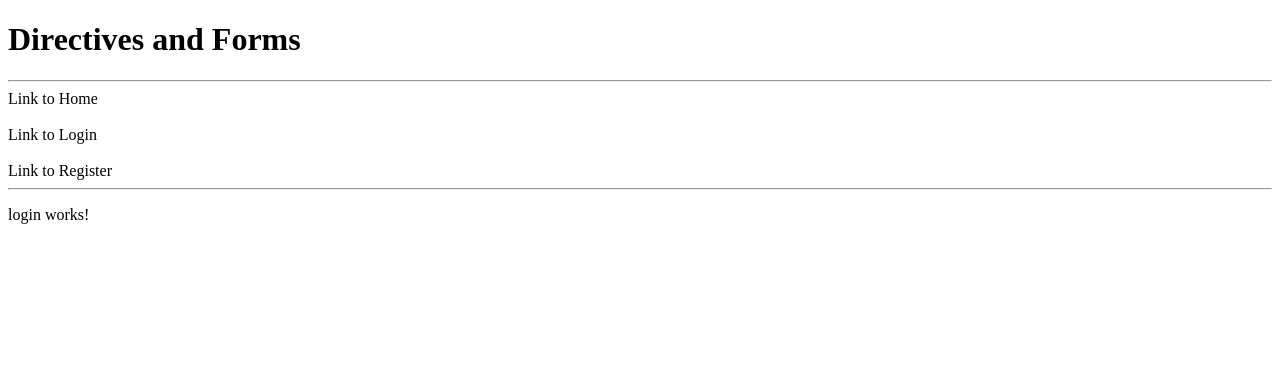
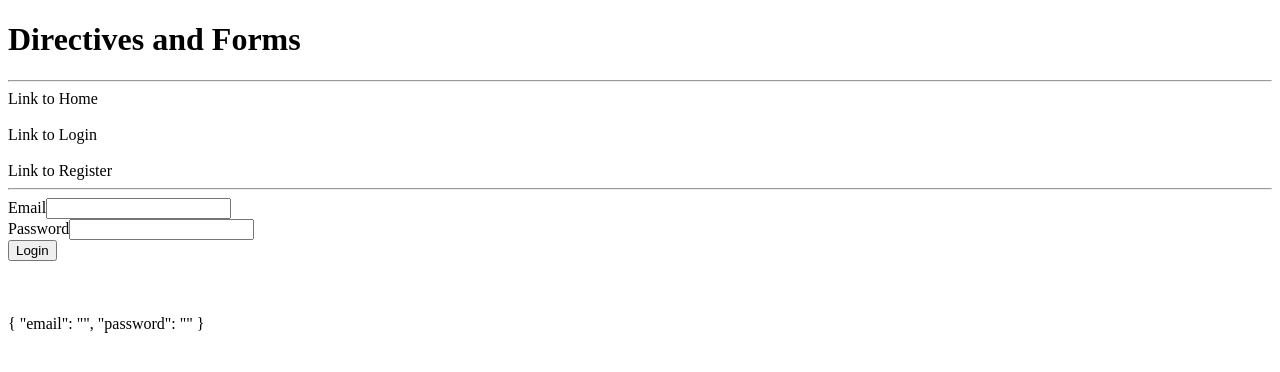
Before and after one commit to DeyanaNikolova/Angular-june-2023, an Angular app in the folder directives-and-forms/directives-and-forms/: page /login in a window 1280 px wide. Shown: the top 372 px of the page. Built offline with nearby package versions, Linux system fonts and the light colour scheme.

Commit message:
Add form content to login

```diff
--- a/directives-and-forms/directives-and-forms/src/app/login/login.component.html
+++ b/directives-and-forms/directives-and-forms/src/app/login/login.component.html
@@ -1 +1,19 @@
-<p>login works!</p>
+<form #loginForm="ngForm" (ngSubmit)="submitHandler(loginForm)">
+  <!-- EMAIL -->
+  <div class="form-group">
+    <label for="email">Email</label>
+    <input type="text" id="email" name="email" ngModel email required/>
+  </div>
+
+  <!-- PASSWORD -->
+  <div class="form-group">
+    <label for="password">Password</label>
+    <input type="text" id="password" name="password" ngModel />
+  </div>
+  <button>Login</button>
+</form>
+
+<br />
+<br />
+<br />
+{{ loginForm.value |  json }}
```
